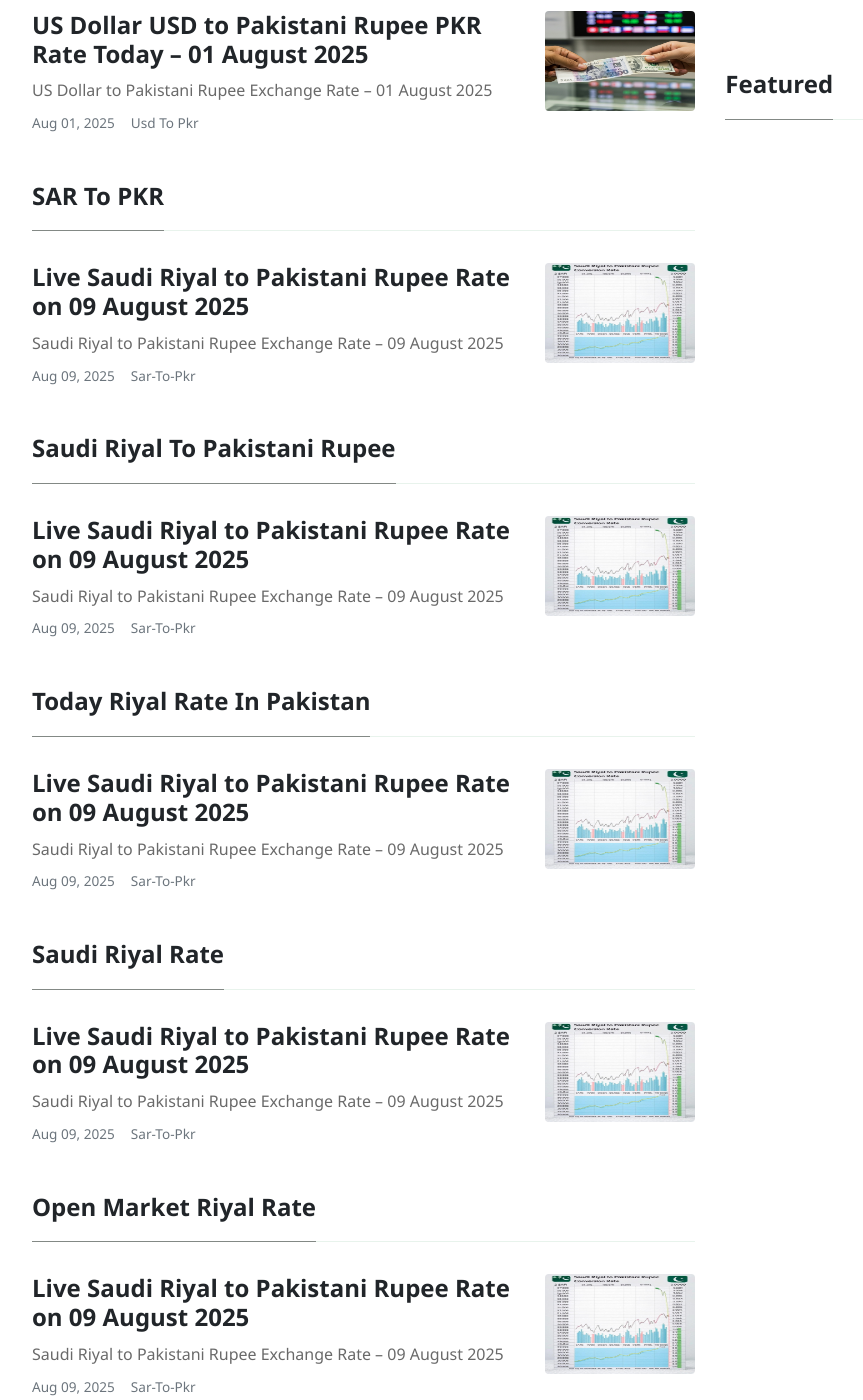
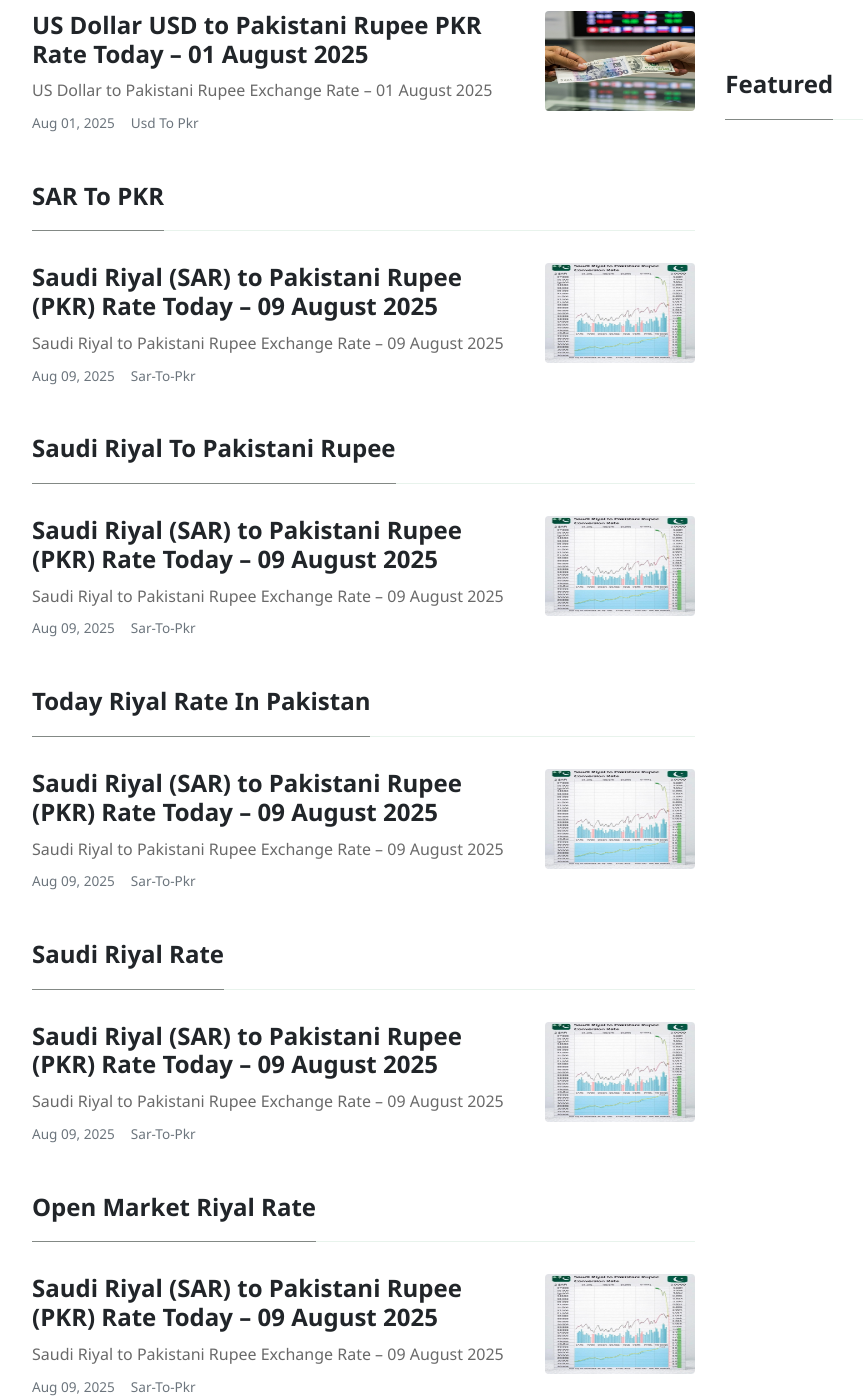
Before and after one commit to mlcom/mlcom.github.io, a Jekyll site: the page built from _pages/tags.html, in a window 1280 px wide and 1400 px high, scrolled down 3189 px. Shown: the whole window, without its empty margins (103-966 px from the left). Built offline with Jekyll 4.4.1, drawn with Linux system fonts in a browser that asks for light colours; nearby versions of some CDN libraries; some of the changed text lies outside the part shown.

Commit message:
Automated: Update currency rates and generate daily posts

```diff
--- a/_data/rates.yml
+++ b/_data/rates.yml
@@ -1,4 +1,4 @@
-last_updated_utc: '2025-08-09T12:51:19.327288+00:00'
+last_updated_utc: '2025-08-09T16:30:44.721345+00:00'
 rates:
   AED: 3.6725
   AFN: 68.6664
--- a/_posts/2025-08-09-today-saudi-riyal-to-pkr-exchange-rate-august-2025-prices-updated-sar-to-pkr.md
+++ b/_posts/2025-08-09-today-saudi-riyal-to-pkr-exchange-rate-august-2025-prices-updated-sar-to-pkr.md
@@ -1,6 +1,6 @@
 ---
 layout: post
-title:  'Live Saudi Riyal to Pakistani Rupee Rate on 09 August 2025'
+title:  'Saudi Riyal (SAR) to Pakistani Rupee (PKR) Rate Today – 09 August 2025'
 author: jane
 categories: [ sar-to-pkr ]
 image: assets/images/sar-to-pkr-rate-today.jpg
--- a/_posts/2025-08-09-today-uae-dirham-to-pkr-exchange-rate-august-2025-prices-updated-aed-to-pkr.md
+++ b/_posts/2025-08-09-today-uae-dirham-to-pkr-exchange-rate-august-2025-prices-updated-aed-to-pkr.md
@@ -1,6 +1,6 @@
 ---
 layout: post
-title:  'Live UAE Dirham to Pakistani Rupee Rate on 09 August 2025'
+title:  'UAE Dirham (AED) to Pakistani Rupee (PKR) Rate Today – 09 August 2025'
 author: jane
 categories: [ aed-to-pkr ]
 image: assets/images/aed-to-pkr-rate-today.jpg
```
